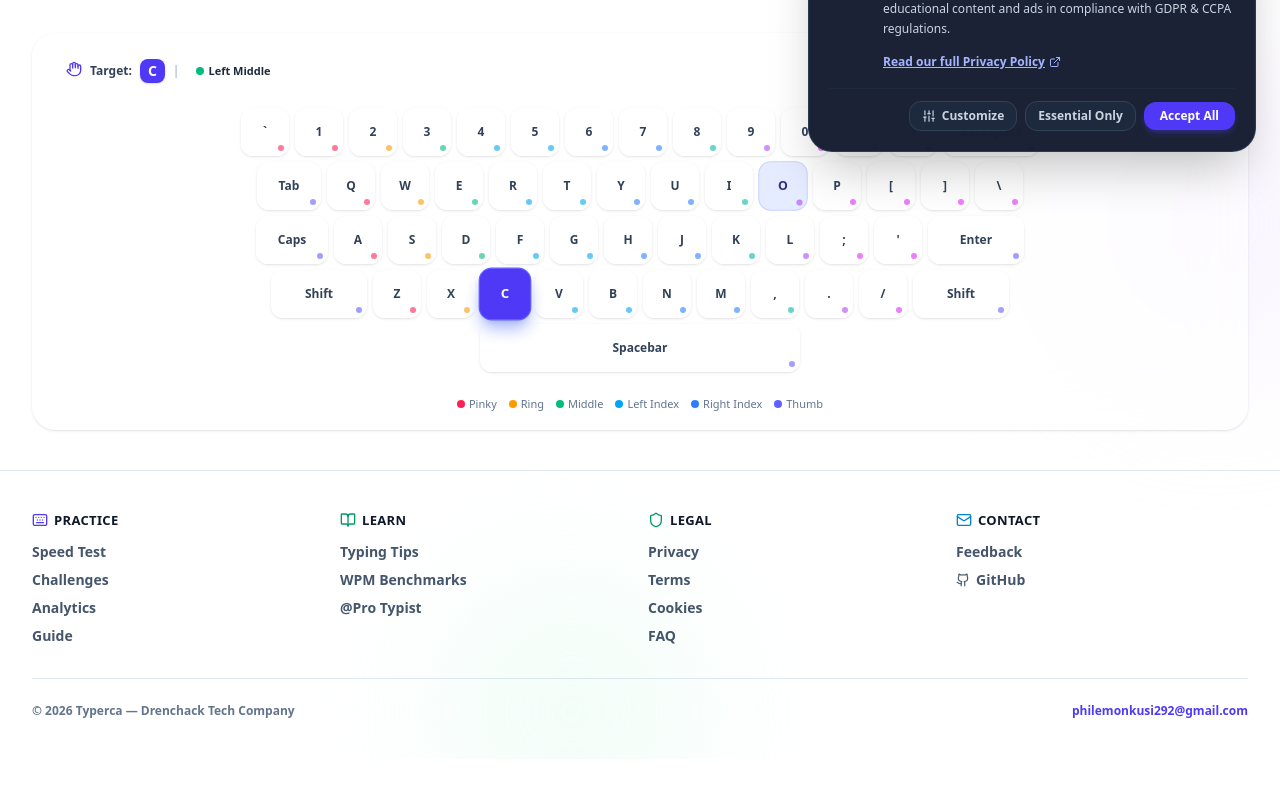
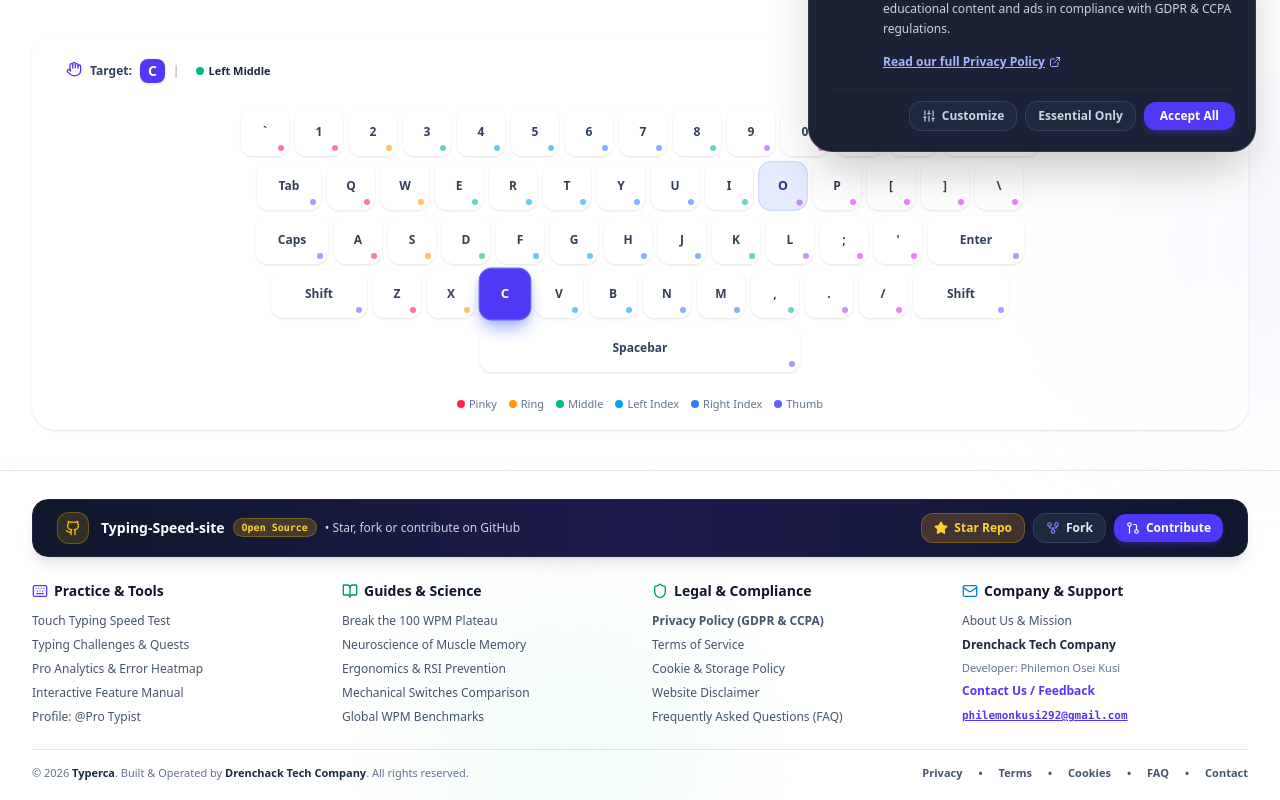
Before and after one commit to Philemon12421/Typing-Speed-site, a React (Vite) app: page / in a window 1280 px wide. Shown: the part 632-1432 px from the top of the page. Before the commit the page ends 1391 px from the top, so only its background shows below. Built offline with nearby package versions, Linux system fonts and the light colour scheme.

Commit message:
Update Footer.tsx

```diff
--- a/src/components/Footer.tsx
+++ b/src/components/Footer.tsx
@@ -1,9 +1,19 @@
 import React from 'react';
-import { Github, Keyboard, BookOpen, Shield, Mail } from 'lucide-react';
+import {
+  Github,
+  Star,
+  GitFork,
+  GitPullRequest,
+  Keyboard,
+  BookOpen,
+  Shield,
+  Mail
+} from 'lucide-react';
+import { GuideSubTab } from './AnimatedGuideView';
 
 export interface FooterProps {
   setActiveTab: (tab: 'test' | 'challenges' | 'analytics' | 'guide') => void;
-  navigateToGuideSubTab: (subTab: string) => void;
+  navigateToGuideSubTab: (subTab: GuideSubTab) => void;
   userName?: string;
   onOpenRegisterModal: () => void;
   onOpenContactModal: () => void;
@@ -16,83 +26,190 @@ export const Footer: React.FC<FooterProps> = ({
   onOpenRegisterModal,
   onOpenContactModal,
 }) => {
-  const goTo = (tab: 'test' | 'challenges' | 'analytics') => {
-    setActiveTab(tab);
-    window.scrollTo({ top: 0, behavior: 'smooth' });
-  };
+  return (
+    <footer className="w-full bg-white text-slate-600 border-t border-slate-200 mt-auto text-xs transition-all shadow-[0_-4px_20px_rgba(0,0,0,0.02)]">
+      <div className="max-w-7xl mx-auto px-4 sm:px-6 lg:px-8 pt-6 pb-4 sm:pt-7 sm:pb-5 flex flex-col gap-6">
 
-  return (
-    <footer className="w-full bg-white border-t border-slate-200 mt-auto">
-      <div className="max-w-7xl mx-auto px-4 sm:px-6 lg:px-8 py-8 sm:py-10">
-
-        {/* Link Columns */}
-        <div className="grid grid-cols-2 sm:grid-cols-4 gap-x-4 gap-y-8">
-
-          {/* Practice */}
-          <div className="space-y-3 min-w-0">
-            <h4 className="flex items-center gap-1.5 text-[13px] font-extrabold text-slate-900 uppercase tracking-wide">
-              <Keyboard className="w-4 h-4 text-indigo-600 shrink-0" />
-              <span>Practice</span>
-            </h4>
-            <ul className="space-y-2 text-sm font-bold text-slate-600">
-              <li><button onClick={() => goTo('test')} className="hover:text-indigo-600 transition-colors">Speed Test</button></li>
-              <li><button onClick={() => goTo('challenges')} className="hover:text-indigo-600 transition-colors">Challenges</button></li>
-              <li><button onClick={() => goTo('analytics')} className="hover:text-indigo-600 transition-colors">Analytics</button></li>
-              <li><button onClick={() => navigateToGuideSubTab('manual')} className="hover:text-indigo-600 transition-colors">Guide</button></li>
-            </ul>
+        {/* GitHub Open Source Banner */}
+        <div className="w-full py-3 px-4 sm:px-6 rounded-2xl bg-gradient-to-r from-slate-900 via-indigo-950 to-slate-900 border border-slate-800 text-white flex flex-col sm:flex-row items-center justify-between gap-3 shadow-lg">
+          <div className="flex items-center gap-3">
+            <div className="w-8 h-8 rounded-xl bg-amber-400/15 border border-amber-400/30 flex items-center justify-center text-amber-400 shrink-0">
+              <Github className="w-4 h-4" />
+            </div>
+            <div className="flex items-center gap-2 flex-wrap text-center sm:text-left">
+              <span className="font-extrabold text-white text-sm">Typing-Speed-site</span>
+              <span className="px-2 py-0.5 rounded-full bg-amber-400/20 text-amber-300 border border-amber-400/30 text-[10px] font-mono font-bold">Open Source</span>
+              <span className="hidden md:inline text-slate-300 text-xs">• Star, fork or contribute on GitHub</span>
+            </div>
           </div>
 
-          {/* Learn */}
-          <div className="space-y-3 min-w-0">
-            <h4 className="flex items-center gap-1.5 text-[13px] font-extrabold text-slate-900 uppercase tracking-wide">
-              <BookOpen className="w-4 h-4 text-emerald-600 shrink-0" />
-              <span>Learn</span>
+          <div className="flex items-center gap-2 shrink-0">
+            <a
+              href="https://github.com/Philemon12421/Typing-Speed-site"
+              target="_blank"
+              rel="noopener noreferrer"
+              className="px-3 py-1.5 rounded-xl bg-amber-500/20 hover:bg-amber-500/30 border border-amber-400/30 text-amber-300 font-extrabold text-xs flex items-center gap-1.5 transition-all active:scale-95 shadow-sm"
+            >
+              <Star className="w-3.5 h-3.5 fill-amber-300 text-amber-300" />
+              <span>Star Repo</span>
+            </a>
+
+            <a
+              href="https://github.com/Philemon12421/Typing-Speed-site/fork"
+              target="_blank"
+              rel="noopener noreferrer"
+              className="px-3 py-1.5 rounded-xl bg-slate-800 hover:bg-slate-700 border border-slate-700 text-slate-200 font-bold text-xs flex items-center gap-1.5 transition-all active:scale-95"
+            >
+              <GitFork className="w-3.5 h-3.5 text-indigo-400" />
+              <span>Fork</span>
+            </a>
+
+            <a
+              href="https://github.com/Philemon12421/Typing-Speed-site"
+              target="_blank"
+              rel="noopener noreferrer"
+              className="px-3 py-1.5 rounded-xl bg-indigo-600 hover:bg-indigo-500 text-white font-black text-xs flex items-center gap-1.5 shadow-md shadow-indigo-600/30 transition-all active:scale-95"
+            >
+              <GitPullRequest className="w-3.5 h-3.5" />
+              <span>Contribute</span>
+            </a>
+          </div>
+        </div>
+
+        {/* 4-Column Semantic Links Grid */}
+        <div className="grid grid-cols-2 md:grid-cols-4 gap-5 sm:gap-6">
+
+          {/* Column 1: Core Tools */}
+          <div className="space-y-3">
+            <h4 className="font-extrabold text-slate-900 text-sm flex items-center gap-1.5">
+              <Keyboard className="w-4 h-4 text-indigo-600" />
+              <span>Practice & Tools</span>
             </h4>
-            <ul className="space-y-2 text-sm font-bold text-slate-600">
-              <li><button onClick={() => navigateToGuideSubTab('blog')} className="hover:text-indigo-600 transition-colors">Typing Tips</button></li>
-              <li><button onClick={() => navigateToGuideSubTab('blog')} className="hover:text-indigo-600 transition-colors">WPM Benchmarks</button></li>
+            <ul className="space-y-2 text-slate-600 font-medium">
               <li>
-                <button
-                  onClick={onOpenRegisterModal}
-                  className="hover:text-indigo-600 transition-colors truncate block max-w-full"
-                >
-                  {userName ? `@${userName}` : 'Claim Username'}
+                <button onClick={() => { setActiveTab('test'); window.scrollTo({ top: 0, behavior: 'smooth' }); }} className="hover:text-indigo-600 transition-colors">
+                  Touch Typing Speed Test
+                </button>
+              </li>
+              <li>
+                <button onClick={() => { setActiveTab('challenges'); window.scrollTo({ top: 0, behavior: 'smooth' }); }} className="hover:text-indigo-600 transition-colors">
+                  Typing Challenges & Quests
+                </button>
+              </li>
+              <li>
+                <button onClick={() => { setActiveTab('analytics'); window.scrollTo({ top: 0, behavior: 'smooth' }); }} className="hover:text-indigo-600 transition-colors">
+                  Pro Analytics & Error Heatmap
+                </button>
+              </li>
+              <li>
+                <button onClick={() => navigateToGuideSubTab('manual')} className="hover:text-indigo-600 transition-colors">
+                  Interactive Feature Manual
+                </button>
+              </li>
+              <li>
+                <button onClick={onOpenRegisterModal} className="hover:text-indigo-600 transition-colors">
+                  {userName ? `Profile: @${userName}` : 'Claim Username'}
                 </button>
               </li>
             </ul>
           </div>
 
-          {/* Legal */}
-          <div className="space-y-3 min-w-0">
-            <h4 className="flex items-center gap-1.5 text-[13px] font-extrabold text-slate-900 uppercase tracking-wide">
-              <Shield className="w-4 h-4 text-emerald-600 shrink-0" />
-              <span>Legal</span>
+          {/* Column 2: Guides & Articles */}
+          <div className="space-y-3">
+            <h4 className="font-extrabold text-slate-900 text-sm flex items-center gap-1.5">
+              <BookOpen className="w-4 h-4 text-emerald-600" />
+              <span>Guides & Science</span>
             </h4>
-            <ul className="space-y-2 text-sm font-bold text-slate-600">
-              <li><button onClick={() => navigateToGuideSubTab('privacy')} className="hover:text-indigo-600 transition-colors">Privacy</button></li>
-              <li><button onClick={() => navigateToGuideSubTab('terms')} className="hover:text-indigo-600 transition-colors">Terms</button></li>
-              <li><button onClick={() => navigateToGuideSubTab('cookies')} className="hover:text-indigo-600 transition-colors">Cookies</button></li>
-              <li><button onClick={() => navigateToGuideSubTab('faq')} className="hover:text-indigo-600 transition-colors">FAQ</button></li>
+            <ul className="space-y-2 text-slate-600 font-medium">
+              <li>
+                <button onClick={() => navigateToGuideSubTab('blog')} className="hover:text-indigo-600 transition-colors">
+                  Break the 100 WPM Plateau
+                </button>
+              </li>
+              <li>
+                <button onClick={() => navigateToGuideSubTab('blog')} className="hover:text-indigo-600 transition-colors">
+                  Neuroscience of Muscle Memory
+                </button>
+              </li>
+              <li>
+                <button onClick={() => navigateToGuideSubTab('blog')} className="hover:text-indigo-600 transition-colors">
+                  Ergonomics & RSI Prevention
+                </button>
+              </li>
+              <li>
+                <button onClick={() => navigateToGuideSubTab('blog')} className="hover:text-indigo-600 transition-colors">
+                  Mechanical Switches Comparison
+                </button>
+              </li>
+              <li>
+                <button onClick={() => navigateToGuideSubTab('blog')} className="hover:text-indigo-600 transition-colors">
+                  Global WPM Benchmarks
+                </button>
+              </li>
             </ul>
           </div>
 
-          {/* Contact */}
-          <div className="space-y-3 min-w-0">
-            <h4 className="flex items-center gap-1.5 text-[13px] font-extrabold text-slate-900 uppercase tracking-wide">
-              <Mail className="w-4 h-4 text-sky-600 shrink-0" />
-              <span>Contact</span>
+          {/* Column 3: Legal & Trust (AdSense Essentials) */}
+          <div className="space-y-3">
+            <h4 className="font-extrabold text-slate-900 text-sm flex items-center gap-1.5">
+              <Shield className="w-4 h-4 text-emerald-600" />
+              <span>Legal & Compliance</span>
             </h4>
-            <ul className="space-y-2 text-sm font-bold text-slate-600">
-              <li><button onClick={onOpenContactModal} className="hover:text-indigo-600 transition-colors">Feedback</button></li>
+            <ul className="space-y-2 text-slate-600 font-medium">
               <li>
-                <a
-                  href="https://github.com/Philemon12421/Typing-Speed-site"
-                  target="_blank"
-                  rel="noopener noreferrer"
-                  className="flex items-center gap-1.5 hover:text-indigo-600 transition-colors"
-                >
-                  <Github className="w-3.5 h-3.5 shrink-0" />
-                  <span>GitHub</span>
+                <button onClick={() => navigateToGuideSubTab('privacy')} className="hover:text-indigo-600 font-semibold transition-colors flex items-center gap-1">
+                  <span>Privacy Policy (GDPR & CCPA)</span>
+                </button>
+              </li>
+              <li>
+                <button onClick={() => navigateToGuideSubTab('terms')} className="hover:text-indigo-600 transition-colors">
+                  Terms of Service
+                </button>
+              </li>
+              <li>
+                <button onClick={() => navigateToGuideSubTab('cookies')} className="hover:text-indigo-600 transition-colors">
+                  Cookie & Storage Policy
+                </button>
+              </li>
+              <li>
+                <button onClick={() => navigateToGuideSubTab('disclaimer')} className="hover:text-indigo-600 transition-colors">
+                  Website Disclaimer
+                </button>
+              </li>
+              <li>
+                <button onClick={() => navigateToGuideSubTab('faq')} className="hover:text-indigo-600 transition-colors">
+                  Frequently Asked Questions (FAQ)
+                </button>
+              </li>
+            </ul>
+          </div>
+
+          {/* Column 4: Company & Support */}
+          <div className="space-y-3">
+            <h4 className="font-extrabold text-slate-900 text-sm flex items-center gap-1.5">
+              <Mail className="w-4 h-4 text-sky-600" />
+              <span>Company & Support</span>
+            </h4>
+            <ul className="space-y-2 text-slate-600 font-medium">
+              <li>
+                <button onClick={() => navigateToGuideSubTab('about')} className="hover:text-indigo-600 transition-colors">
+                  About Us & Mission
+                </button>
+              </li>
+              <li>
+                <span className="text-slate-800 font-bold block">Drenchack Tech Company</span>
+              </li>
+              <li>
+                <span className="text-slate-500 block text-[11px]">Developer: Philemon Osei Kusi</span>
+              </li>
+              <li>
+                <button onClick={onOpenContactModal} className="hover:text-indigo-700 font-bold transition-colors flex items-center gap-1 text-indigo-600">
+                  <span>Contact Us / Feedback</span>
+                </button>
+              </li>
+              <li>
+                <a href="mailto:philemonkusi292@gmail.com" className="text-indigo-600 hover:text-indigo-800 font-mono text-[11px] font-semibold underline">
+                  philemonkusi292@gmail.com
                 </a>
               </li>
             </ul>
@@ -100,17 +217,22 @@ export const Footer: React.FC<FooterProps> = ({
 
         </div>
 
-        {/* Bottom Bar */}
-        <div className="mt-8 pt-6 border-t border-slate-200 flex flex-col-reverse sm:flex-row items-center justify-between gap-3">
-          <p className="text-xs font-bold text-slate-500 text-center sm:text-left">
-            &copy; {new Date().getFullYear()} Typerca — Drenchack Tech Company
-          </p>
-          <a
-            href="mailto:philemonkusi292@gmail.com"
-            className="text-xs font-bold text-indigo-600 hover:text-indigo-800 transition-colors"
-          >
-            philemonkusi292@gmail.com
-          </a>
+        {/* Bottom Bar with Copyright & Entity Notice */}
+        <div className="border-t border-slate-200 pt-4 flex flex-col sm:flex-row items-center justify-between gap-3 text-slate-500 text-[11px]">
+          <div>
+            &copy; {new Date().getFullYear()} <strong className="text-slate-800">Typerca</strong>. Built & Operated by <strong className="text-slate-800">Drenchack Tech Company</strong>. All rights reserved.
+          </div>
+          <div className="flex items-center gap-4 font-semibold text-slate-600">
+            <button onClick={() => navigateToGuideSubTab('privacy')} className="hover:text-indigo-600">Privacy</button>
+            <span>•</span>
+            <button onClick={() => navigateToGuideSubTab('terms')} className="hover:text-indigo-600">Terms</button>
+            <span>•</span>
+            <button onClick={() => navigateToGuideSubTab('cookies')} className="hover:text-indigo-600">Cookies</button>
+            <span>•</span>
+            <button onClick={() => navigateToGuideSubTab('faq')} className="hover:text-indigo-600">FAQ</button>
+            <span>•</span>
+            <button onClick={onOpenContactModal} className="hover:text-indigo-600">Contact</button>
+          </div>
         </div>
 
       </div>
```
